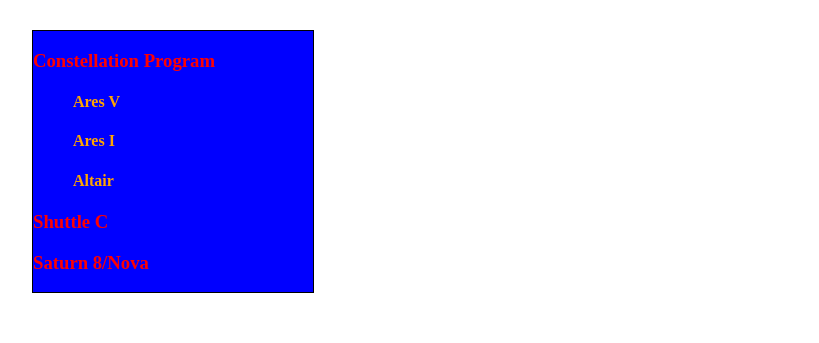
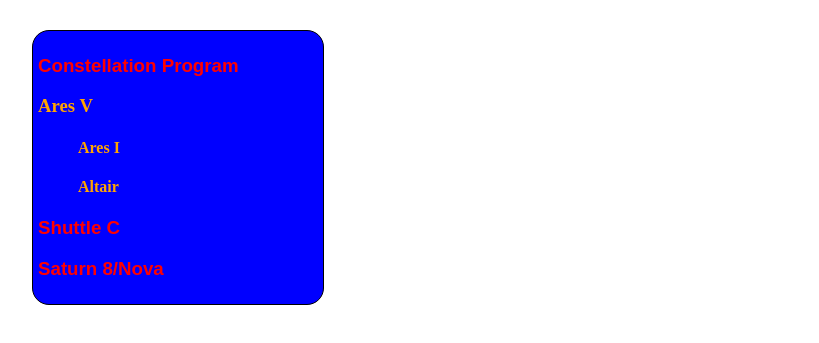
Before and after one commit to klauscritchley/AlternateSpace, a plain HTML site: page index.html in a window 1280 px wide. Shown: the part 95-438 px from the top of the page, without its empty margins (21-840 px from the left). Drawn offline with Linux system fonts and the light colour scheme.

Commit message:
Update index.html

```diff
--- a/index.html
+++ b/index.html
@@ -5,23 +5,25 @@
   <title> Home </title>
   <style>
     h1 {font-family: 'Comic Sans MS', sans-serif; text-align: center; font-size: 50px; text-decoration: underline; text-decoration-color: blue;}
-    .boxed {border: 1px solid black; background-color: blue; margin-left: 45px;  width: 280px; margin-right: auto; margin-top: auto; margin-bottom: auto;}
-    .lhead {color: red;}
-    .lsub {color: orange;}
+    #navBox {border: 1px solid black; background-color: blue; margin-left: 45px;  width: 280px; margin-right: auto; margin-top: auto; margin-bottom: auto; border-radius: 17px; padding: 5px;}
+    .lhead {color: red; font-family: arial;}
+    .lsub {color: orange; font}
     a {text-decoration: none;}
   </style>
 </head>
 <body>
   <h1> Alternate Space </h1>
-  <div class="boxed">
-    <h3> <a class="lhead" href="/constellation/constellation.html"> Constellation Program </a> </h3>
+  <div id="navBox">
+    <h3> <a class="lhead" href="constellation.html"> Constellation Program </a> </h3>
     <div>
-      <h4 style="text-indent: 40px"> <a class="lsub" href="/constellation/aresv.html"> Ares V </a> </h4>
-      <h4 style="text-indent: 40px"> <a class="lsub" href="/constellation/aresi.html"> Ares I </a> </h4>
-      <h4 style="text-indent: 40px"> <a class="lsub" href="/constellation/altair.html"> Altair </a> </h4>
-    <div>
+      <h3 id="homeLink"> <a href=
+      <h4 style="text-indent: 40px"> <a class="lsub" href="constellation.html"> Ares V </a> </h4>
+      <h4 style="text-indent: 40px"> <a class="lsub" href="constellation.html"> Ares I </a> </h4>
+      <h4 style="text-indent: 40px"> <a class="lsub" href="constellation.html"> Altair </a> </h4>
+    </div>
     <h3> <a class="lhead" href="/shuttleC/shuttleC.html"> Shuttle C </a> </h3>
     <h3> <a class="lhead" href="/saturn/nova.html"> Saturn 8/Nova </a> </h3>
+  </div>
 
   </div>
 </body>
```
